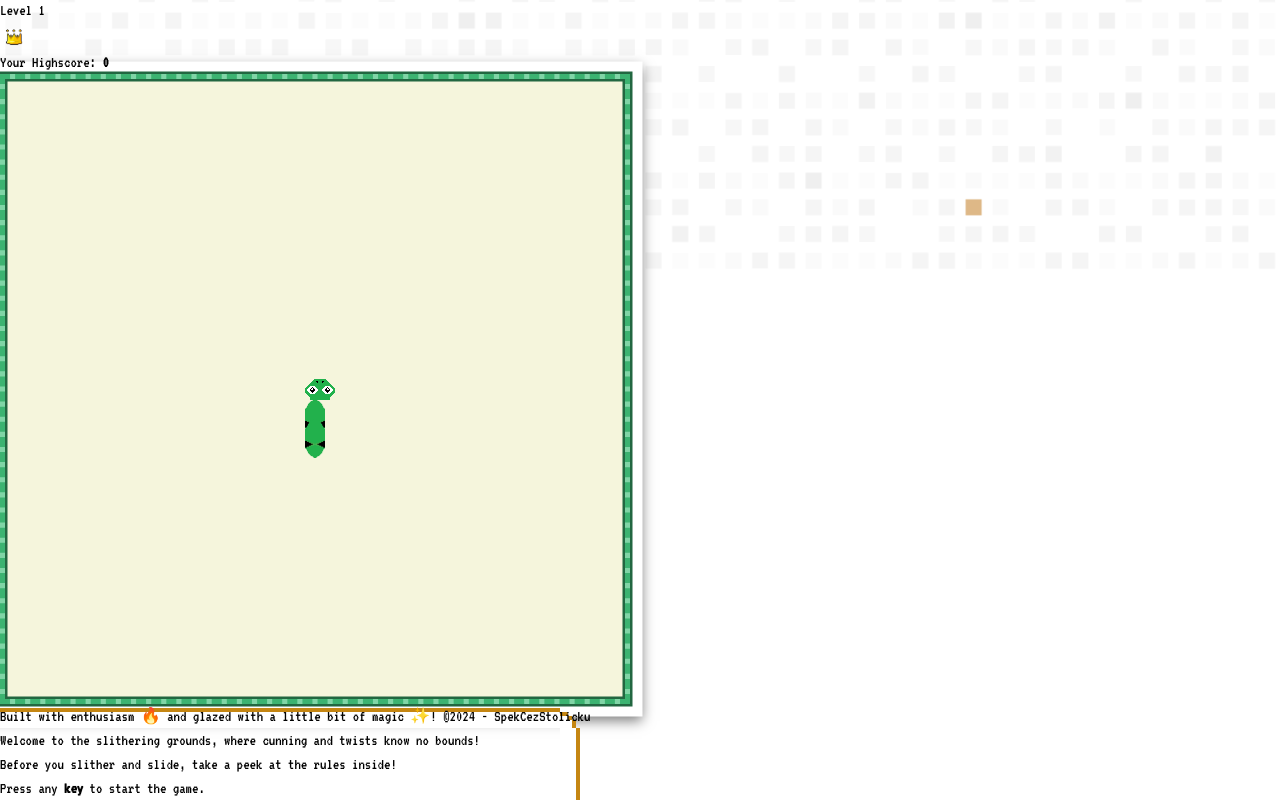
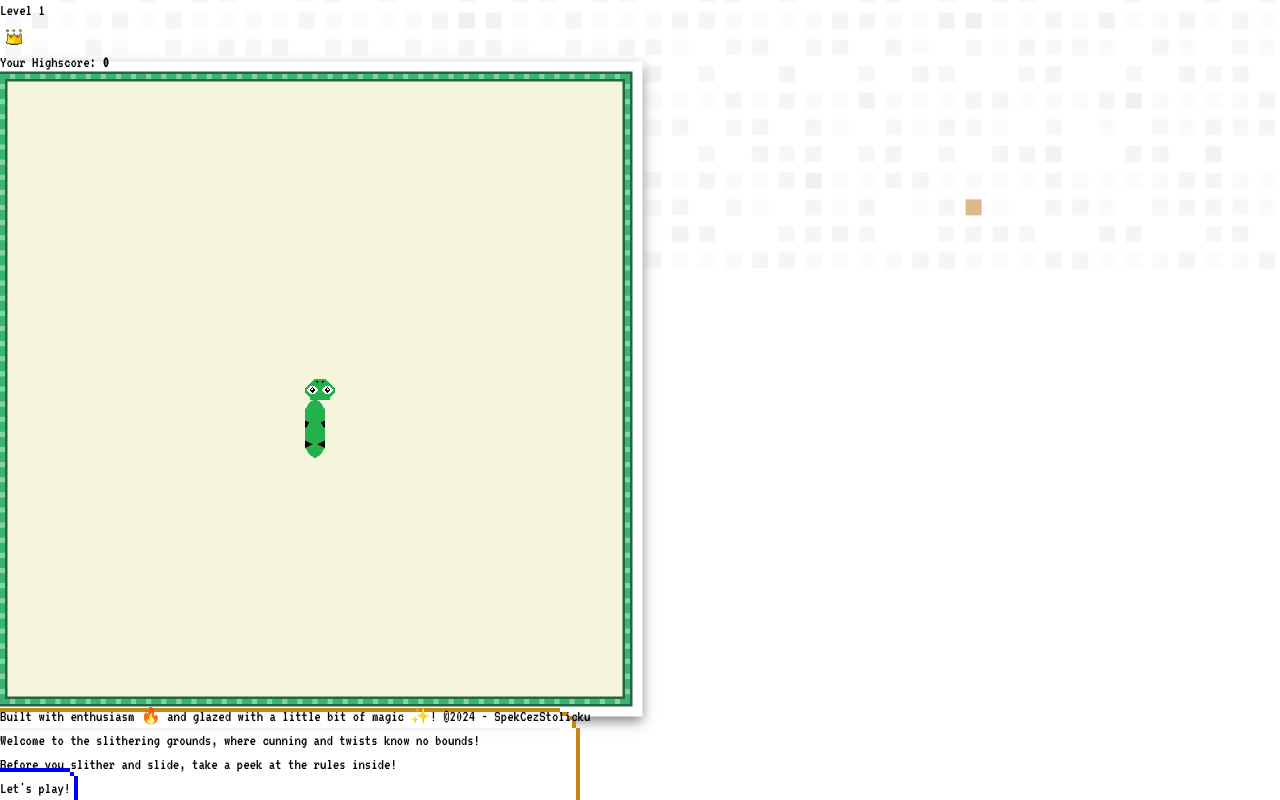
Before and after one commit to SpekCezStolicku/snakeGame, a Vue app: page / in a window 1280 px wide. Shown: the part 526-1326 px from the top of the page. Built offline with nearby package versions, Linux system fonts and the light colour scheme.

Commit message:
update startGame function

```diff
--- a/src/components/GameBoard.vue
+++ b/src/components/GameBoard.vue
@@ -18,7 +18,7 @@
 <script setup lang="ts">
 import Snake from './Snake.vue'
 import GameLoot from './GameLoot.vue'
-import { onMounted, computed, onUnmounted, watch } from 'vue'
+import { onMounted, computed, onUnmounted } from 'vue'
 import { useGameStore } from '@/store/gameSettings'
 
 // TYPES
@@ -27,16 +27,9 @@ import type { Direction } from '@/types/types'
 // STORE
 const gameStore = useGameStore()
 const isGameOver = computed(() => gameStore.isGameOver)
-let intervalId: number | undefined
 
-// KEYBOARD EVENTS
+// KEYBOARD EVENT
 function handleKeydown(event: KeyboardEvent) {
-  if (!gameStore.gameStarted) {
-    gameStore.isGameStarted()
-    startGame()
-    return
-  }
-
   const keyDirectionMap: { [key: string]: Direction } = {
     ArrowUp: 'UP',
     ArrowDown: 'DOWN',
@@ -44,7 +37,6 @@ function handleKeydown(event: KeyboardEvent) {
     ArrowRight: 'RIGHT'
   }
 
-  // Direction rules
   const newDirection = keyDirectionMap[event.key as keyof typeof keyDirectionMap]
 
   if (newDirection && newDirection !== gameStore.direction && gameStore.nextDirection == null) {
@@ -62,52 +54,6 @@ function handleKeydown(event: KeyboardEvent) {
     }
   }
 }
-
-function startGame() {
-  if (isGameOver.value) {
-    return
-  }
-  gameStore.getRandomLoot()
-
-  clearInterval(intervalId)
-  intervalId = setInterval(() => {
-    if (gameStore.gameStarted) {
-      gameStore.moveSnake()
-    } else {
-      clearInterval(intervalId)
-    }
-  }, gameStore.currentSpeed)
-}
-
-onMounted(() => {
-  window.addEventListener('keydown', handleKeydown)
-
-  watch(
-    () => gameStore.currentSpeed,
-    () => {
-      if (gameStore.gameStarted) {
-        clearInterval(intervalId)
-        intervalId = setInterval(() => {
-          if (gameStore.gameStarted) {
-            gameStore.moveSnake()
-          } else {
-            clearInterval(intervalId)
-          }
-        }, gameStore.currentSpeed)
-      }
-    }
-  )
-})
-
-onUnmounted(() => {
-  window.removeEventListener('keydown', handleKeydown)
-  clearInterval(intervalId)
-})
-
-onUnmounted(() => {
-  clearInterval(intervalId)
-  window.removeEventListener('keydown', handleKeydown)
-})
 
 onMounted(() => {
   window.addEventListener('keydown', handleKeydown)
--- a/src/components/GameInstructions.vue
+++ b/src/components/GameInstructions.vue
@@ -13,8 +13,13 @@
         >rules inside!</span
       >
     </h2>
-    <div class="animate-[pulse_3s_linear_infinite]">
-      <p>Press any <b>key</b> to start the game.</p>
+    <div class="animate-[pulse_2s_linear_infinite]">
+      <button
+        class="px_button px-4 my-4 text-xl md:text-2xl font-bold"
+        @click="gameStore.startGame()"
+      >
+        Let's play!
+      </button>
     </div>
   </div>
 </template>
--- a/src/store/gameSettings.ts
+++ b/src/store/gameSettings.ts
@@ -44,7 +44,8 @@ export const useGameStore = defineStore('game', {
     currentLootPosition: { x: 0, y: 0 } as Position,
     currentLoot: null as Loot | null,
     gameStarted: false,
-    isGameOver: false
+    isGameOver: false,
+    intervalId: null as number | null
   }),
   actions: {
     moveSnake() {
@@ -144,9 +145,21 @@ export const useGameStore = defineStore('game', {
           return 'LEFT'
       }
     },
+    startGame() {
+      if (this.isGameOver) {
+        return
+      }
+      this.gameStarted = true
+      this.getRandomLoot()
 
-    isGameStarted() {
-      this.gameStarted = !this.gameStarted
+      clearInterval(this.intervalId)
+      this.intervalId = window.setInterval(() => {
+        if (this.gameStarted) {
+          this.moveSnake()
+        } else {
+          clearInterval(this.intervalId)
+        }
+      }, this.currentSpeed)
     },
     // Player highscore logic
     updateScore(newScore: number) {
```
